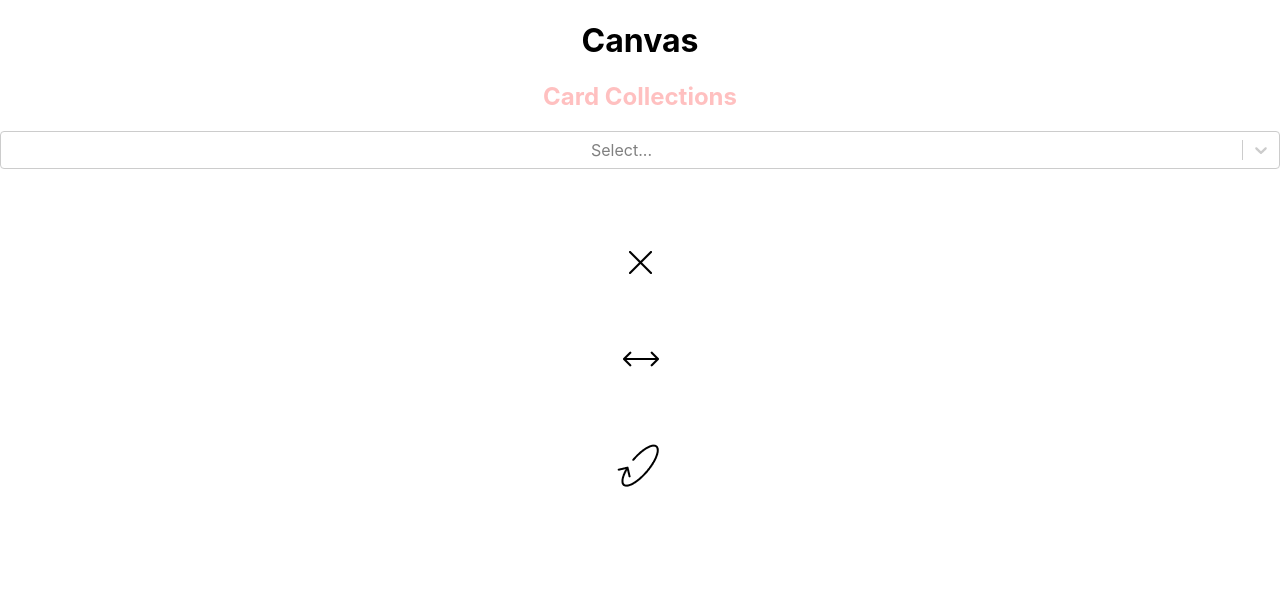
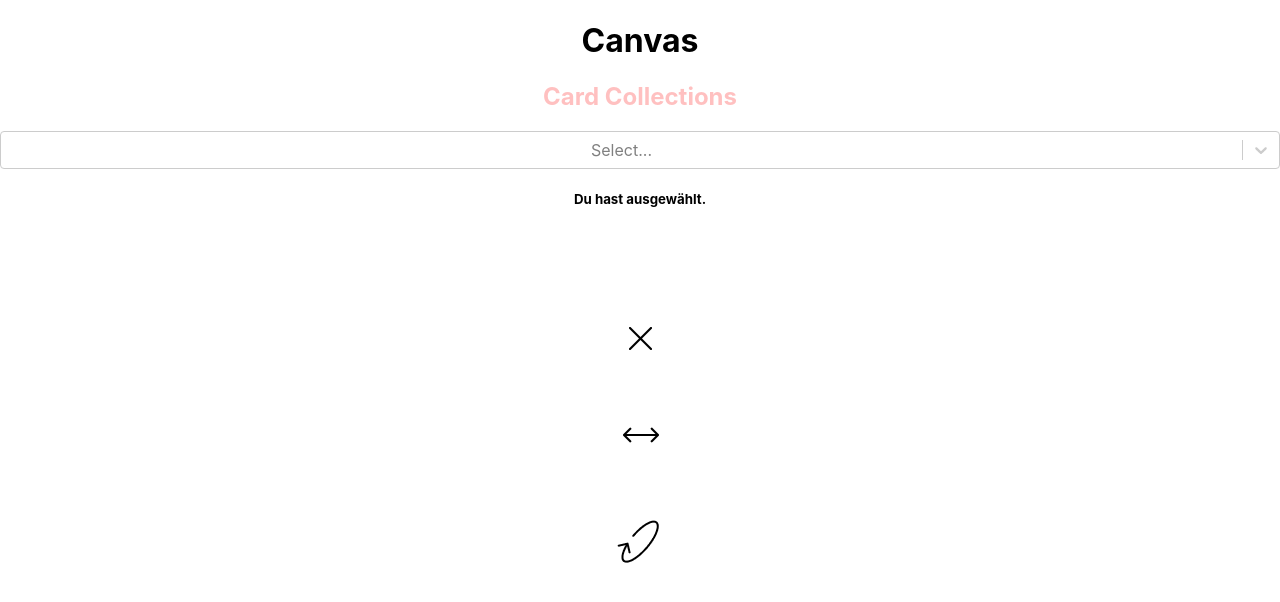
Before and after one commit to uclab-potsdam/klimataz, a React (Create React App) app in the folder postcard_app/klimaland-app/: page / in a window 1280 px wide. Shown: the top 602 px of the page. Built offline with nearby package versions, Linux system fonts and the light colour scheme.

Commit message:
restructured logic in cardcollection and controls using state and react component classes

```diff
--- a/postcard_app/klimaland-app/src/components/Card.js
+++ b/postcard_app/klimaland-app/src/components/Card.js
@@ -18,8 +18,8 @@ const Card = ({ classProp, lk, section, clickOnCard }) => {
 
   return (
     // <div className={classProp} onClick={handleClick}>
-    <div className={classProp}>
-      {/* <Side lk={lk} section={section} /> */}
+    <div className={classProp} onClick="handleclick">
+      <Side lk={lk} section={section} />
 
       <button
         className="flip-button"
--- a/postcard_app/klimaland-app/src/components/CardCollection.js
+++ b/postcard_app/klimaland-app/src/components/CardCollection.js
@@ -1,32 +1,41 @@
+import { Component } from 'react'
+
+//components
 import Card from "./Card";
-import { useState } from "react";
+
+//images
 import flip from "../img/buttons/flip.png";
 import switchCard from "../img/buttons/switch.png";
 //import shuffle from "../img/buttons/shuffle.png";
 import close from "../img/buttons/close.png";
 
-const CardCollection = ({mode,cardSelection,postcardView}) => {
+export default class CardCollection extends Component {
 
-
-    const clickHandler = () => {
-        postcardView = true;
-        console.log('click',postcardView);
+    constructor(props){
+        super(props);
+        this.state = {activeCard: 0,cards:[]};
     }
 
+    handleClickOnCard(){
+        console.log("handle click now")
+        this.props.switchToPostcardView();
+    }
 
     //generate card objects dynamically depending on mode
-    const cards = function() {
+    generateCards(){
         let list;
         let classProp;
 
-        if (postcardView){
-            list = cardSelection.map((element,i) => {
-                const indexLeft = mod(activeCard - 1, cardSelection.length);
-                const indexRight = mod(activeCard + 1, cardSelection.length);
+        console.log("generate cards")
+
+        if (this.props.postcardView){
+            list = this.props.cardSelection.map((element,i) => {
+                const indexLeft = this.mod(this.state.activeCard - 1, this.props.cardSelection.length);
+                const indexRight =this.mod(this.state.activeCard + 1, this.props.cardSelection.length);
 
                 let classProp = "";
 
-                if (i === activeCard) {
+                if (i === this.state.activeCard) {
                     classProp = "card card-active";
                 } else if (i === indexRight) {
                     classProp = "card card-right";
@@ -40,54 +49,63 @@ const CardCollection = ({mode,cardSelection,postcardView}) => {
             });
 
             console.log("postcardview cards generated")
-            return list;
         }
 
-        else if (mode === "comparison") {
+        else if (this.props.mode === "comparison") {
             classProp = "card card-ordered"
         }
 
-        else if (mode === "lk") {
+        else if (this.props.mode === "lk") {
             classProp = "card card-ordered"
         }
 
-        else if (mode === "shuffle"){
+        else if (this.props.mode === "shuffle"){
             //todo: editors pick / shuffle mode
             classProp = "card card-ordered"
         }
 
-        list = cardSelection.map((element,i) =>
-            <Card lk={element.lk} section={element.section} key={i} classProp={classProp} clickOnCard={clickHandler}/>
+        list = this.props.cardSelection.map((element,i) =>
+            <Card lk={element.lk} section={element.section} key={i} classProp={classProp} clickOnCard={this.handleClickOnCard}/>
         );
 
-        return list;
+        this.setState({cards:list})
+        console.log(list)
     }
 
-    const [activeCard, setActiveCard] = useState(0);
+    //const [activeCard, setActiveCard] = useState(0);
 
     //modulo helper function
-    const mod = (n, m) => {
+    mod(n,m){
         let result = n % m;
         return result >= 0 ? result : result + m;
     };
 
     //switch to next card in postcard view
-    const nextCard = () => {
-        setActiveCard((activeCard + 1) % cards().length);
+    nextCard() {
+        let newActiveCard = (this.state.activeCard + 1) % this.state.cards.length
+        this.setState({activeCard: newActiveCard});
+        //setActiveCard((activeCard + 1) % cards().length);
     };
 
-    return (
-        <div className="card-collection">
+    componentDidUpdate(prevProps){
+        if (this.props.cardSelection !== prevProps.cardSelection) {
+            this.generateCards();
+        }
+    }
+
+    render() {
+        return (
+            <div className="card-collection">
 
             {/* <div className="card-container" >
                 {cards()}
             </div> */}
-            {mode === "comparison" && !postcardView && <div className="card-container">  {cards()} </div>}
-            {mode === "lk" && !postcardView && <div className="card-container">  {cards()} </div>}
+            {this.props.mode === "comparison" && !this.props.postcardView && <div className="card-container">  {this.state.cards} </div>}
+            {this.props.mode === "lk" && !this.props.postcardView && <div className="card-container">  {this.state.cards} </div>}
             {/* {mode() === "shuffle" &&!postcardView && cards()} */}
-            {postcardView && <div className="card-container">
+            {this.props.postcardView && <div className="card-container">
                 <div className="carousel">
-                    {cards()}
+                    {this.state.cards}
                     <Card
                         key="9999"
                         classProp={"card"}
@@ -106,7 +124,7 @@ const CardCollection = ({mode,cardSelection,postcardView}) => {
                     />
                 </button>
 
-                <button className="switch-button" onClick={nextCard}>
+                <button className="switch-button" onClick={this.nextCard}>
                     <img
                         src={switchCard}
                         className="switch-button-img"
@@ -119,7 +137,6 @@ const CardCollection = ({mode,cardSelection,postcardView}) => {
                 </button>
             </div>
         </div>
-    );
-};
-
-export default CardCollection;
+        )
+    }
+}
--- a/postcard_app/klimaland-app/src/components/Controls.js
+++ b/postcard_app/klimaland-app/src/components/Controls.js
@@ -1,18 +1,18 @@
-//react components
-import React from 'react'
+import { Component } from 'react'
 import Select from "react-select";
-import { useState } from "react";
 
 //our components
 import CardCollection from './CardCollection'
 
-const Controls = () => {
+export default class Controls extends Component {
 
-    const shuffleSelection = [
+    constructor(props) {
+        super(props)
+
+        this.state = {
+            shuffleSelection: [
                 { lk: { value: "11" }, section: "mobility" }, { lk: "1011", section: "waste" }, { lk: "11", section: "mobility" }
-    ]
-
-    const sections = [
+            ], sections: [
                 {
                     label: "Mobilität",
                     value: "mobility",
@@ -33,10 +33,7 @@ const Controls = () => {
                     label: "Abfallentsorgung",
                     value: "waste",
                 },
-    ];
-
-    //TODO: load all landkreise from selector sheet
-    const landkreise = [
+            ], landkreise: [
                 {
                     label: "Flensburg",
                     value: "1011",
@@ -49,111 +46,145 @@ const Controls = () => {
                     label: "Berlin",
                     value: "11",
                 },
-    ];
+                {
+                    label: "Deutschland",
+                    value: "0"
+                }
+            ], section: [], landkreisSelection: [], postcardView: false, mode: "", cardSelection: []
+        }
 
-    //store selected landkreise and sections
-    const [section, setSection] = useState([]);
-    const [landkreisSelection, setLK] = useState([]);
+    }
 
-    console.log("reset postcard view")
-    let postcardView = false;
+    setStateAsync(state) {
+        return new Promise((resolve) => {
+            this.setState(state, resolve)
+        });
+    }
 
-    //TODO: use enum for modes for fewer mistakes
-    //set mode depending on numbers of selecteed landkreise
-    const mode = function () {
-        let mode = "shuffle"
-        if (landkreisSelection.length > 1) {
-            mode = "comparison"
+    async updateMode() {
+        //setMode("shuffle")
+        console.log("update mode", this.state.landkreisSelection)
+        //return this.setStateAsync({mode:"shuffle"})
+        if (this.state.landkreisSelection.length > 1) {
+            return this.setState({ mode: "comparison" })
         }
-        else if (landkreisSelection.length === 1) {
-            mode = "lk"
+        else if (this.state.landkreisSelection.length === 1) {
+            return this.setStateAsync({ mode: "lk" })
         }
         // else if (landkreisSelection.length === 2) { //later this will be on click on a postcard
         //     mode = "postcard"
         // }
         else {
-            mode = "shuffle"
+            return this.setStateAsync({ mode: "shuffle" })
+            //setMode("shuffle")
+        }
+        //console.log("updated mode:", this.state.mode)
+
+        //check if for mistakes during setting the mode
+        // if (!["comparison", "shuffle", "lk", "postcard"].includes(mode)) {
+        //     mode = "shuffle"
+        // }
+
+        // return mode;
     }
 
-        //check if for mistakes during setting the mode
-        if (!["comparison", "shuffle", "lk", "postcard"].includes(mode)) {
-            mode = "shuffle"
+    switchToPostcardView() {
+        console.log("set postcard view true")
+        this.setState({ postcardView: true });
     }
 
-        return mode;
+    async changeLandkreis(e) {
+        // await this.setStateAsync({landkreisSelection:e})
+        // .then(()=>{this.updateCardSelection()})
+        this.setState({ landkreisSelection: e }, () => {
+            console.log("set state done")
+            this.updateCardSelection();
+        });
+
     }
 
-
-    const cardSelection = function () {
-        let list = []
-        console.log('postcardview? ', postcardView);
-        if (mode() === "shuffle") {
-            console.log(mode, list)
-            return shuffleSelection
+    async changeSection(e) {
+        await this.setStateAsync({ section: e })
+            .then(() => {
+                this.updateCardSelection()
+            })
     }
 
-        else if (mode() === "lk") {
+    async updateCardSelection() {
+        await this.updateMode().then(() => {
+            console.log("update mode done")
+            let list = []
+            console.log('updateCardSelection postcardview? ', this.state.postcardView);
+            if (this.state.mode === "shuffle") {
+                console.log(this.state.mode, list)
+                list = this.state.shuffleSelection
+            }
+
+            else if (this.state.mode === "lk") {
                 list = []
                 let selectedLK;
-            if (landkreisSelection[0] === undefined) selectedLK = { value: "11", label: "Berlin" }; // set default value for landkreisSelection (todo: use germany)
-            else { selectedLK = { value: landkreisSelection[0].value, label: landkreisSelection[0].label } } //set selected value for landkreisSelection
+                // set default value for landkreisSelection (TODO: use germany)
+                if (this.state.landkreisSelection[0] === undefined) selectedLK = { value: "11", label: "Berlin" };
+                else { selectedLK = { value: this.state.landkreisSelection[0].value, label: this.state.landkreisSelection[0].label } } //set selected value for landkreisSelection
 
                 //add one card per section
-            sections.forEach((element) => {
+                this.state.sections.forEach((element) => {
                     list.push({ lk: selectedLK, section: element.value })
                 })
-
-            console.log(mode(), list)
             }
 
-        else if (mode() === "comparison") {
+            else if (this.state.mode === "comparison") {
                 let selectedSection;
 
                 // set default value for section
-            if (section === undefined) {
+                if (this.state.section === undefined) {
                     selectedSection = "energy";
                 }
                 //set selected value for section
                 else {
-                selectedSection = section.value
+                    selectedSection = this.state.section.value
                 }
 
                 //add one card per landkreisSelection
-            landkreisSelection.forEach((element) => {
+                this.state.landkreisSelection.forEach((element) => {
                     list.push({ lk: { value: element.value, label: element.label }, section: selectedSection })
                 })
-            console.log(mode(), list)
             }
 
-        return list;
+            console.log(this.state.mode, list)
+            this.setState({ cardSelection: list })
+            //return list;
+        });
     }
 
+
+
+    render() {
         return (
             <div>
                 <h2>Card Collections</h2>
 
                 <Select
                     isMulti
-                defaultValue={landkreisSelection}
-                onChange={setLK}
-                options={landkreise}
+                    defaultValue={this.state.landkreisSelection}
+                    onChange={this.changeLandkreis.bind(this)}
+                    options={this.state.landkreise}
                 />
 
-            <h5>{landkreisSelection.map((elem) => elem.label)}</h5>
+                <h5>Du hast {this.state.landkreisSelection.map((elem) => elem.label + " ")} ausgewählt.</h5>
 
-            <div style={{ visibility: (mode() === "comparison") ? "visible" : "hidden" }}>
+                <div style={{ visibility: (this.state.mode === "comparison") ? "visible" : "hidden" }}>
                     <Select
-                    defaultValue={"energy"}
-                    onChange={setSection}
-                    options={sections}
+                        defaultValue={this.state.section[0]}
+                        onChange={this.changeSection.bind(this)}
+                        options={this.state.sections}
                     />
 
-                <h5>{section.label}</h5>
+                    <h5>in der Sektion {this.state.section.label}.</h5>
                 </div>
 
-            <CardCollection cardSelection={cardSelection()} mode={mode()} postcardView={postcardView} />
+                <CardCollection cardSelection={this.state.cardSelection} mode={this.state.mode} postcardView={this.state.postcardView} switchToPostcardView={this.switchToPostcardView} />
             </div>
         )
     }
-
-export default Controls
+}
```
Lines whose indentation alone changed are shown as unchanged.
